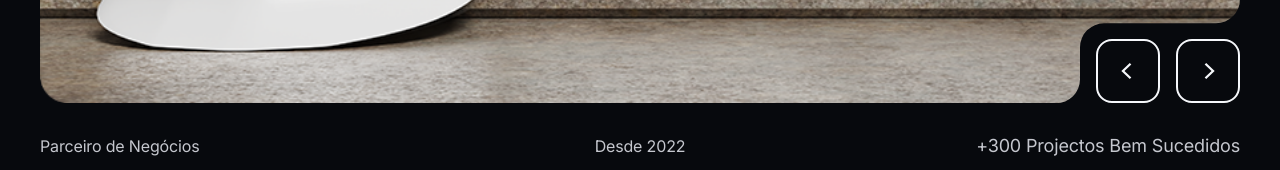
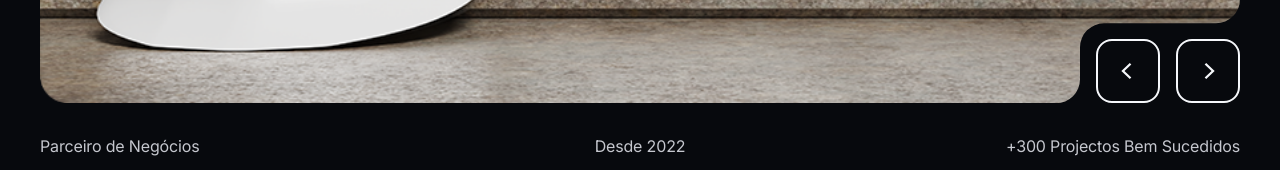
Before and after one commit to Wolf-Quiteque/inix-test, a plain HTML site: page index.html in a window 1280 px wide. Shown: the part 880-1050 px from the top of the page. Drawn offline with Linux system fonts and the light colour scheme.

Commit message:
text size in line 154 reduced

```diff
--- a/index.html
+++ b/index.html
@@ -151,7 +151,7 @@
                     <div class="bringer-hero-info-line">
                         <div data-appear="fade-up" data-delay="50">Parceiro de Negócios</div>
                         <div data-appear="fade-up" data-delay="150">Desde 2022</div>
-                        <div data-appear="fade-up" data-delay="250" style="font-size: large;">+300 Projectos Bem Sucedidos</div>
+                        <div data-appear="fade-up" data-delay="250">+300 Projectos Bem Sucedidos</div>
                     </div><!-- .bringer-hero-info-line -->
 
                     <!-- Title -->
```
